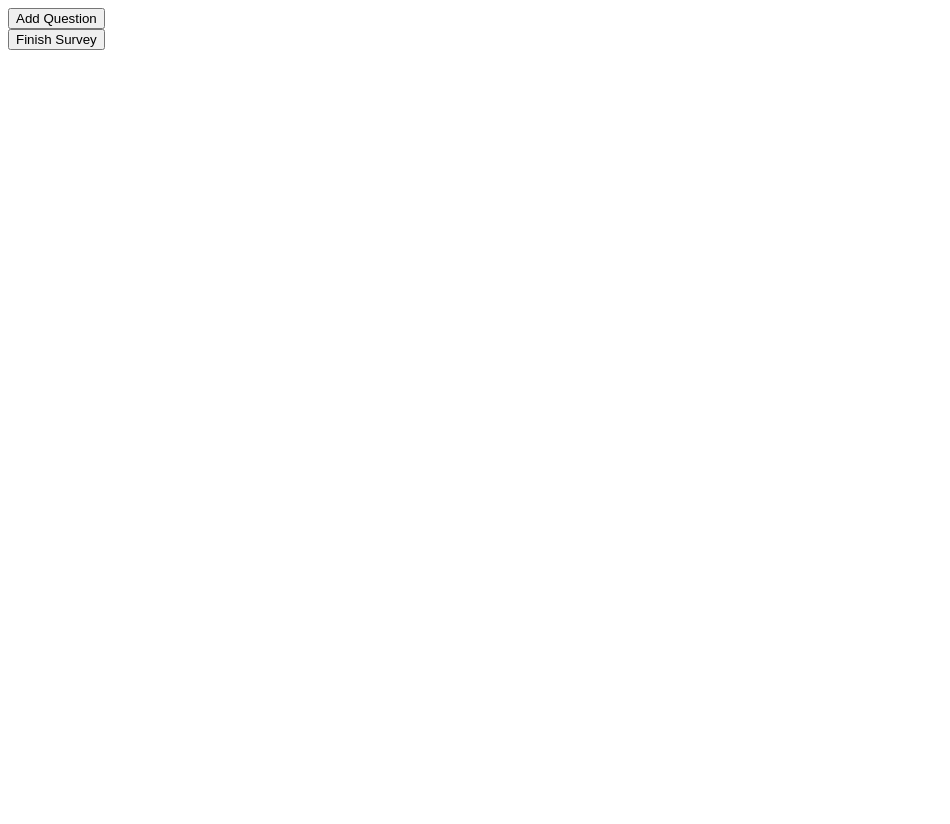
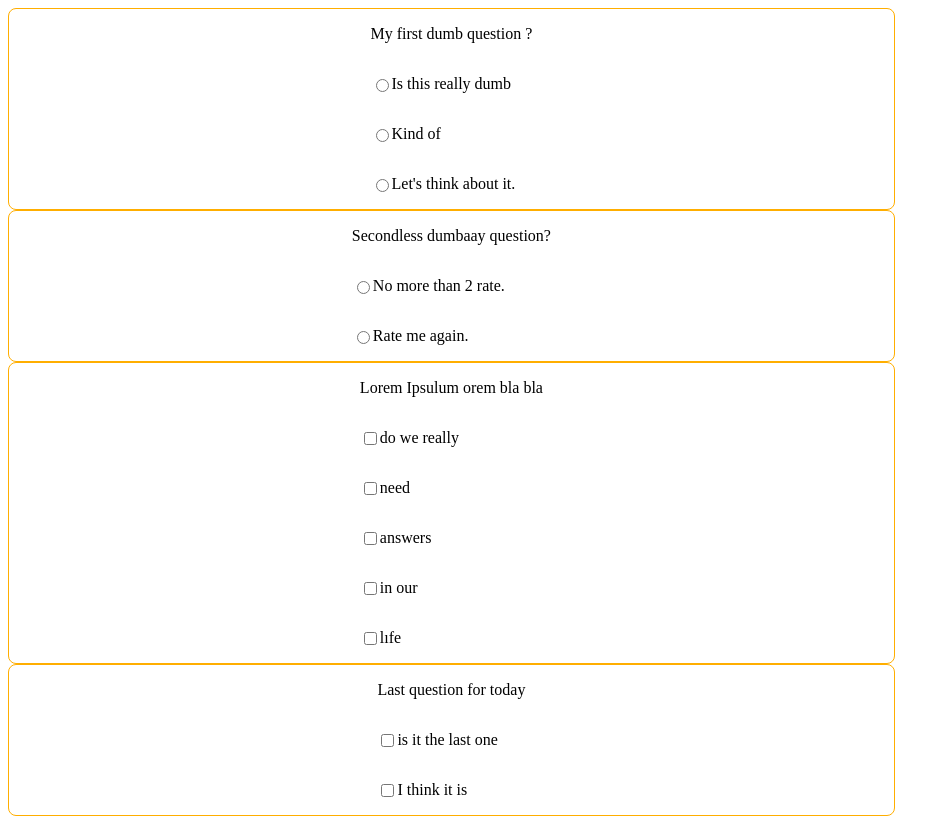
Before and after one commit to ro-ll-bot/survey-generator, a React (Create React App) app: page / in a window 1280 px wide. Shown: the whole page, without its empty margins (0-950 px from the left). Before the commit the page ends 800 px from the top, so only its background shows below. Built offline with nearby package versions, Linux system fonts and the light colour scheme.

Commit message:
survey listing basically created.

```diff
--- a/src/components/choice/Choice.tsx
+++ b/src/components/choice/Choice.tsx
@@ -1,25 +1,51 @@
 import { useEffect, useState } from "react";
+
+export enum ChoiceType {
+  CHOICE_SINGLE = "radio",
+  CHOICE_MULTIPLE = "checkbox"
+}
+
+interface ChoiceProps {
+  choiceList: Choice[];
+}
 
 export interface Choice {
   id: number;
   rate: number;
   content: string | ImageBitmap;
+  type?: ChoiceType
 }
 
 function ChoiceUI(id: number,
-  inputHandler: (idx:number, data:string)=>void,
-  rateHandler: (idx: number, data: number)=>void) {
+  inputHandler: (idx: number, data: string) => void,
+  rateHandler: (idx: number, data: number) => void) {
 
   return (
     <div>
-      <input type="number" onChange={e => rateHandler(id, parseInt(e.target.value))}/>
-      <input type="text"onChange={e => inputHandler(id, e.target.value)}/>
+      <input type="number" onChange={e => rateHandler(id, parseInt(e.target.value))} />
+      <input type="text" onChange={e => inputHandler(id, e.target.value)} />
     </div>
   );
 }
 
-export interface ChoiceProps {
-  choiceList: Choice[];
+
+export function ChoiceGroupList(props: ChoiceProps) {
+
+  // const [choiceStates, setChoiceStates] = useState<boolean[]>([]);
+
+  const choiceUI = (choice: Choice) => {
+    return (
+      <div className="choice">
+        <input type={choice.type} />
+        <p>{choice.content}</p>
+      </div>
+    )
+  };
+
+  return (
+    <div >
+      {props.choiceList.map(choice => choiceUI(choice))}
+    </div>);
 }
 
 export function ChoiceGroup(props: ChoiceProps) {
@@ -39,7 +65,7 @@ export function ChoiceGroup(props: ChoiceProps) {
   };
 
   const addNewChoice = () => {
-    choices.push({id:id, rate:0, content:""} as Choice);
+    choices.push({ id: id, rate: 0, content: "" } as Choice);
     setId(id + 1);
     setChoices(choices);
   };
--- a/src/components/question/Question.tsx
+++ b/src/components/question/Question.tsx
@@ -1,5 +1,5 @@
 import { useEffect, useState } from 'react';
-import { Choice, ChoiceGroup } from '../choice/Choice'
+import { Choice, ChoiceGroup, ChoiceGroupList } from '../choice/Choice'
 
 export interface Question {
   id: number;
@@ -51,3 +51,22 @@ export function QuestionGroup(props: QuestionProps) {
     </div>
   );
 }
+
+
+export function QuestionGroupList(props: QuestionProps) {
+
+  const QuestionListUI = (question: Question) => {
+    return (
+      <div className="question-container">
+        <p>{question.question}</p>
+        <ChoiceGroupList choiceList={question.choices}></ChoiceGroupList>
+      </div>
+    );
+  };
+
+  return (
+    <div>
+      {props.questionList.map(question => QuestionListUI(question))}
+    </div>
+  )
+}
--- a/src/components/survey/Survey.tsx
+++ b/src/components/survey/Survey.tsx
@@ -1,7 +1,7 @@
 import React from 'react';
-import { QuestionGroup, Question } from '../question/Question';
+import { QuestionGroup, Question, QuestionGroupList } from '../question/Question';
 
-export default function SurveyGenerator() {
+export function SurveyGenerator() {
 
   const questions: Question[] = [];
 
@@ -15,3 +15,16 @@ export default function SurveyGenerator() {
   </div>
   );
 }
+
+// If need to read this data dynamically use fs library instead of require.
+const mockQuestions = require("../../mockQuestionData.json");
+
+export function SurveyList() {
+  const questions: Question[] = mockQuestions;
+
+  return (
+    <div>
+      <QuestionGroupList questionList={questions}/>
+    </div>
+  )
+}
--- a/src/css/main.css
+++ b/src/css/main.css
@@ -25,6 +25,11 @@ body {
   width: 70%;
 }
 
+.choice {
+  display: flex;
+  align-items: center;
+}
+
 .choice-list {
   min-height: 2rem;
   margin-top: 1rem;
--- a/src/index.tsx
+++ b/src/index.tsx
@@ -1,12 +1,12 @@
 import React from 'react';
 import ReactDOM from 'react-dom';
 import reportWebVitals from './reportWebVitals';
-import SurveyGenerator from './components/survey/Survey';
+import {SurveyGenerator, SurveyList} from './components/survey/Survey';
 import "./css/main.css";
 
 ReactDOM.render(
   <React.StrictMode>
-    <SurveyGenerator />
+    <SurveyList />
   </React.StrictMode>,
   document.getElementById('root')
 );
--- /dev/null
+++ b/src/mockQuestionData.json
@@ -0,0 +1,102 @@
+[
+    {
+        "id": 0,
+        "question": "My first dumb question ?",
+        "choices": [
+            {
+                "id": 0,
+                "rate": 3,
+                "content": "Is this really dumb",
+                "type": "radio"
+            },
+            {
+                "id": 1,
+                "rate": -4,
+                "content": "Kind of",
+                "type": "radio"
+            },
+            {
+                "id": 2,
+                "rate": 2,
+                "content": "Let's think about it.",
+                "type": "radio"
+            }
+        ],
+        "type": "GENERATE"
+    },
+    {
+        "id": 1,
+        "question": "Secondless dumbaay question?",
+        "choices": [
+            {
+                "id": 0,
+                "rate": 2,
+                "content": "No more than 2 rate.",
+                "type": "radio"
+            },
+            {
+                "id": 1,
+                "rate": -1,
+                "content": "Rate me again.",
+                "type": "radio"
+            }
+        ],
+        "type": "GENERATE"
+    },
+    {
+        "id": 2,
+        "question": "Lorem Ipsulum orem bla bla",
+        "choices": [
+            {
+                "id": 0,
+                "rate": -2,
+                "content": "do we really",
+                "type": "checkbox"
+            },
+            {
+                "id": 1,
+                "rate": 3,
+                "content": "need",
+                "type": "checkbox"
+            },
+            {
+                "id": 2,
+                "rate": 3,
+                "content": "answers",
+                "type": "checkbox"
+            },
+            {
+                "id": 3,
+                "rate": -2,
+                "content": "in our",
+                "type": "checkbox"
+            },
+            {
+                "id": 4,
+                "rate": 5,
+                "content": "lıfe",
+                "type": "checkbox"
+            }
+        ],
+        "type": "GENERATE"
+    },
+    {
+        "id": 3,
+        "question": "Last question for today",
+        "choices": [
+            {
+                "id": 0,
+                "rate": -2,
+                "content": "is it the last one",
+                "type": "checkbox"
+            },
+            {
+                "id": 1,
+                "rate": 2,
+                "content": "I think it is",
+                "type": "checkbox"
+            }
+        ],
+        "type": "GENERATE"
+    }
+]
```
Also changed, not shown: 1 other file (tests, documents, lock files or other folders).
